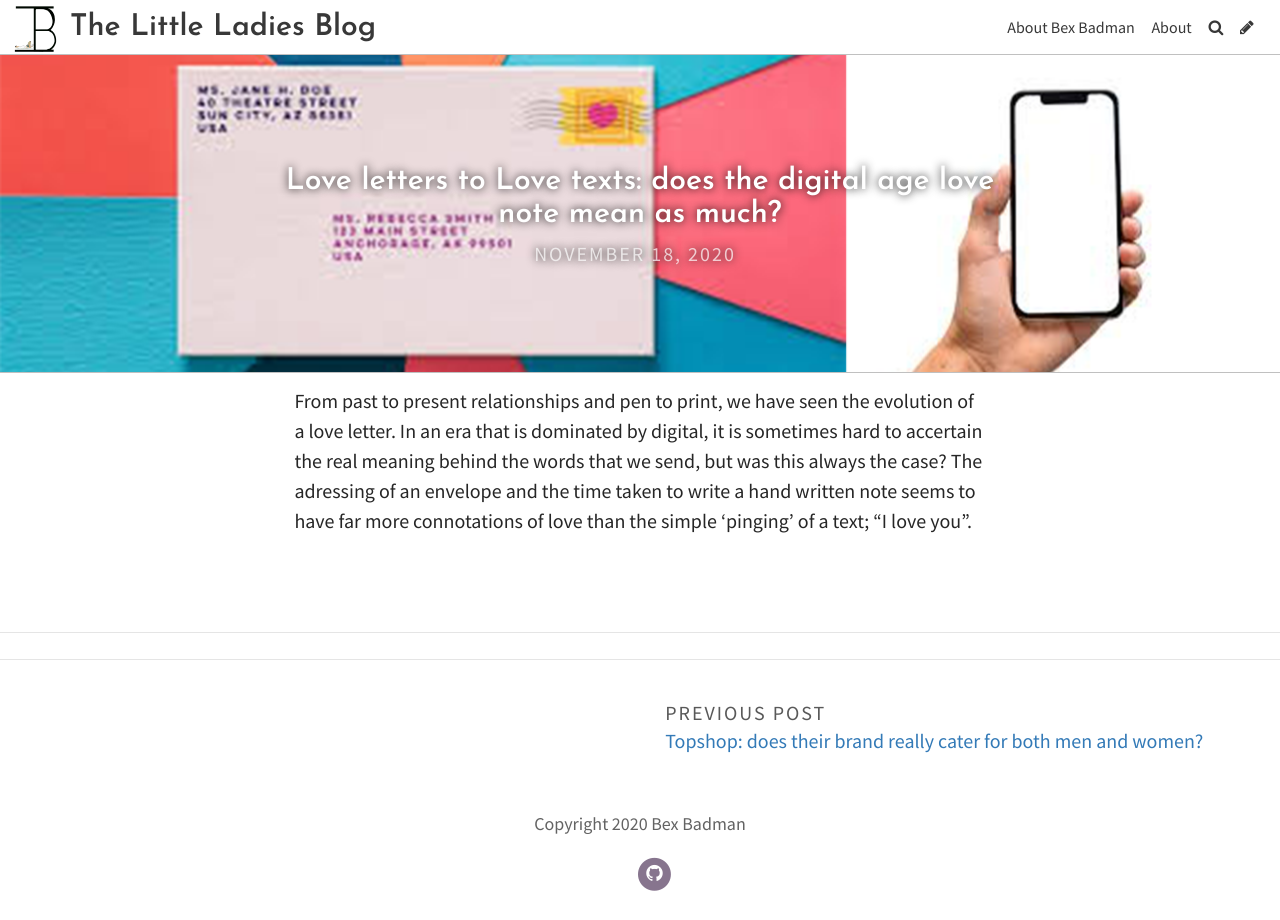
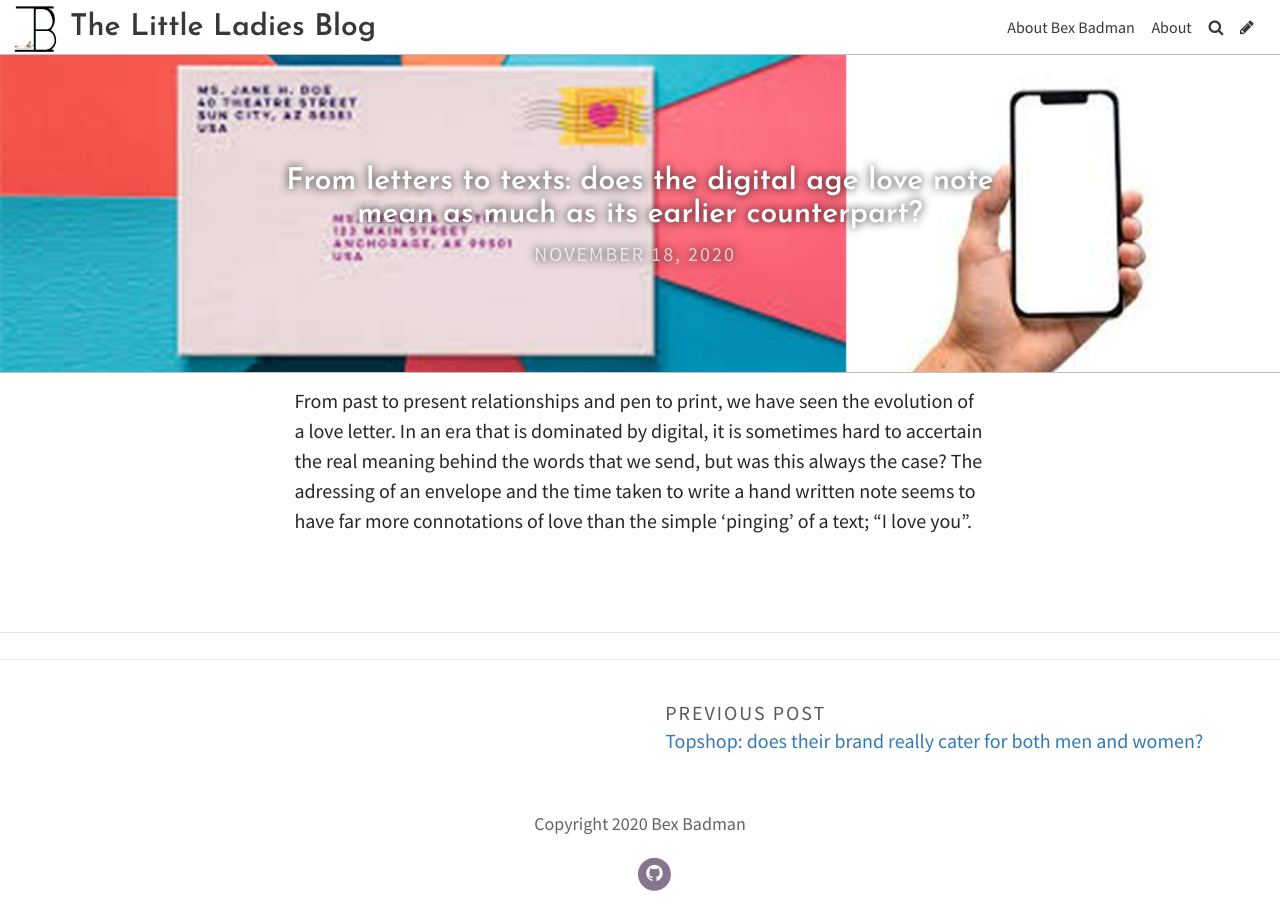
Before and after one commit to rebeccabadman1999/Bex-Badman-Blog, a Jekyll site: the page built from _posts/2020-11-18-love-letters-to-love-texts-does-the-digital-age-love-note-mean-as-much.md, in a window 1280 px wide. Built offline with Jekyll 4.4.1, drawn with Linux system fonts in a browser that asks for light colours; some web fonts are replaced; comment, search, counter and statistics services are not loaded.

Commit message:
Update Post “2020-11-18-love-letters-to-love-texts-does-the-digital-age-love-note-mean-as-much”

```diff
--- a/_posts/2020-11-18-love-letters-to-love-texts-does-the-digital-age-love-note-mean-as-much.md
+++ b/_posts/2020-11-18-love-letters-to-love-texts-does-the-digital-age-love-note-mean-as-much.md
@@ -1,6 +1,7 @@
 ---
 layout: post
-title: "Love letters to Love texts: does the digital age love note mean as much? "
+title: "From letters to texts: does the digital age love note mean as much as
+  its earlier counterpart? "
 date: 2020-11-18T14:32:19.965Z
 header_feature_image: ../uploads/love-letter-cover-photo.png
 comments: true
```
